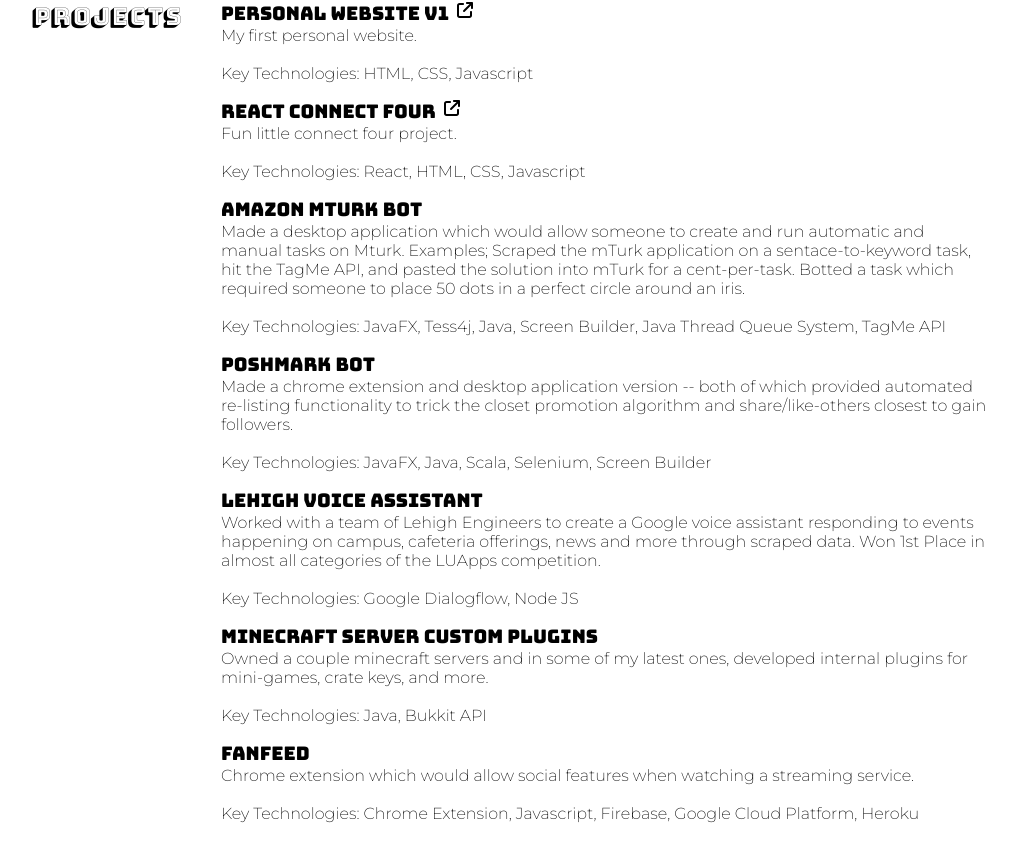
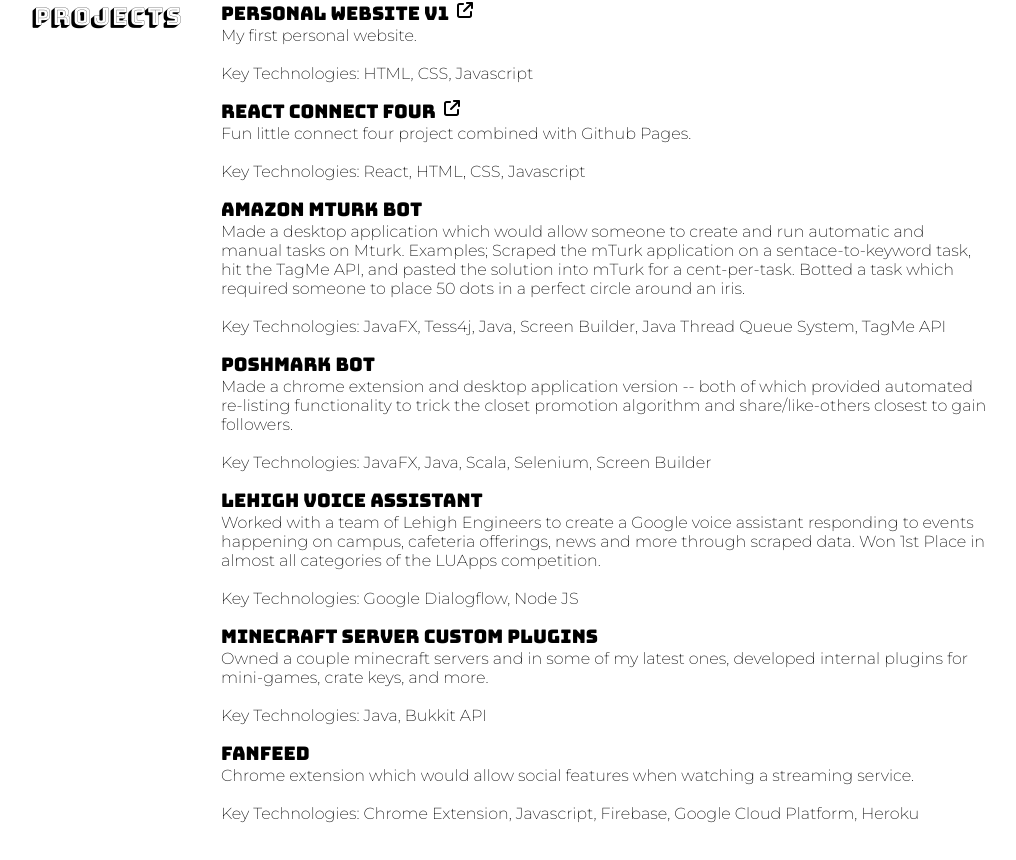
Before and after one commit to mattherwig/mattherwig-v2.github.io, a React (Create React App) app: page / in a window 1280 px wide. Shown: the part 2498-3358 px from the top of the page, without its empty margins (35-1051 px from the left). Built offline with nearby package versions, Linux system fonts and the light colour scheme.

Commit message:
Edit Projects

```diff
--- a/src/data.ts
+++ b/src/data.ts
@@ -152,7 +152,7 @@
   },
   {
     title: 'React Connect Four',
-    description: 'Fun little connect four project.',
+    description: 'Fun little connect four project combined with Github Pages.',
     technologies: ['React', 'HTML', 'CSS', 'Javascript'],
     website: 'mattherwig.com/react-connect-four/'
   },
```
